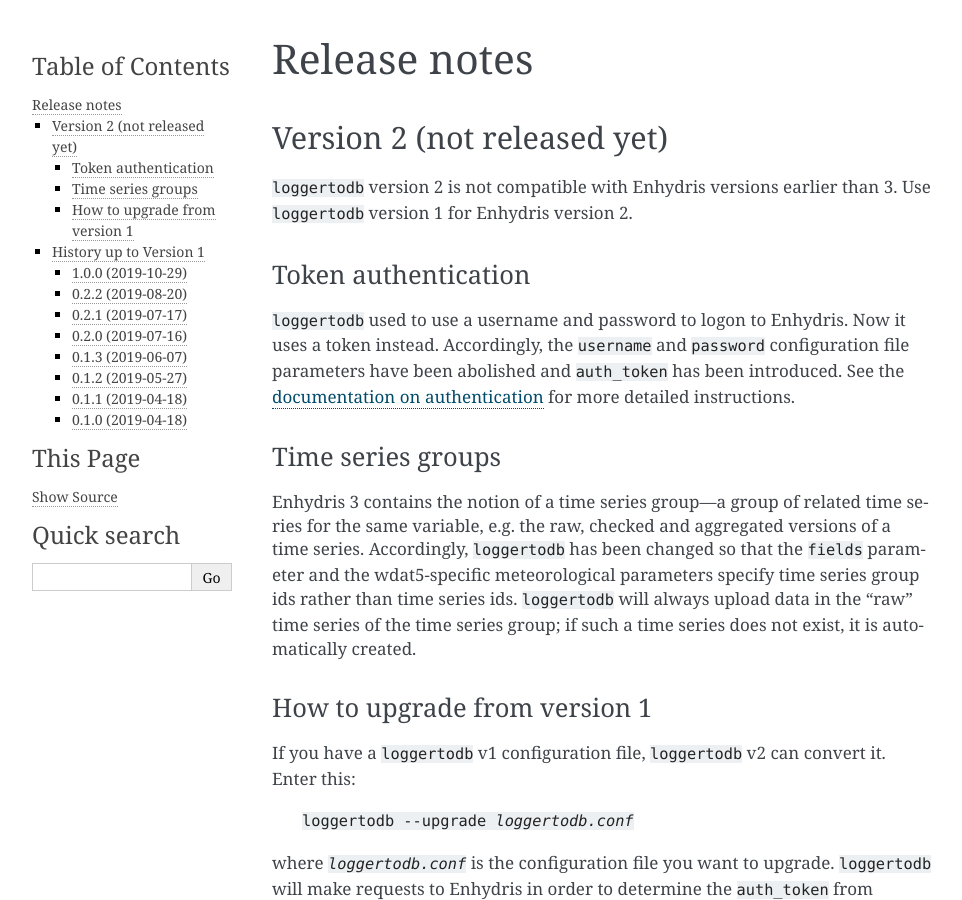
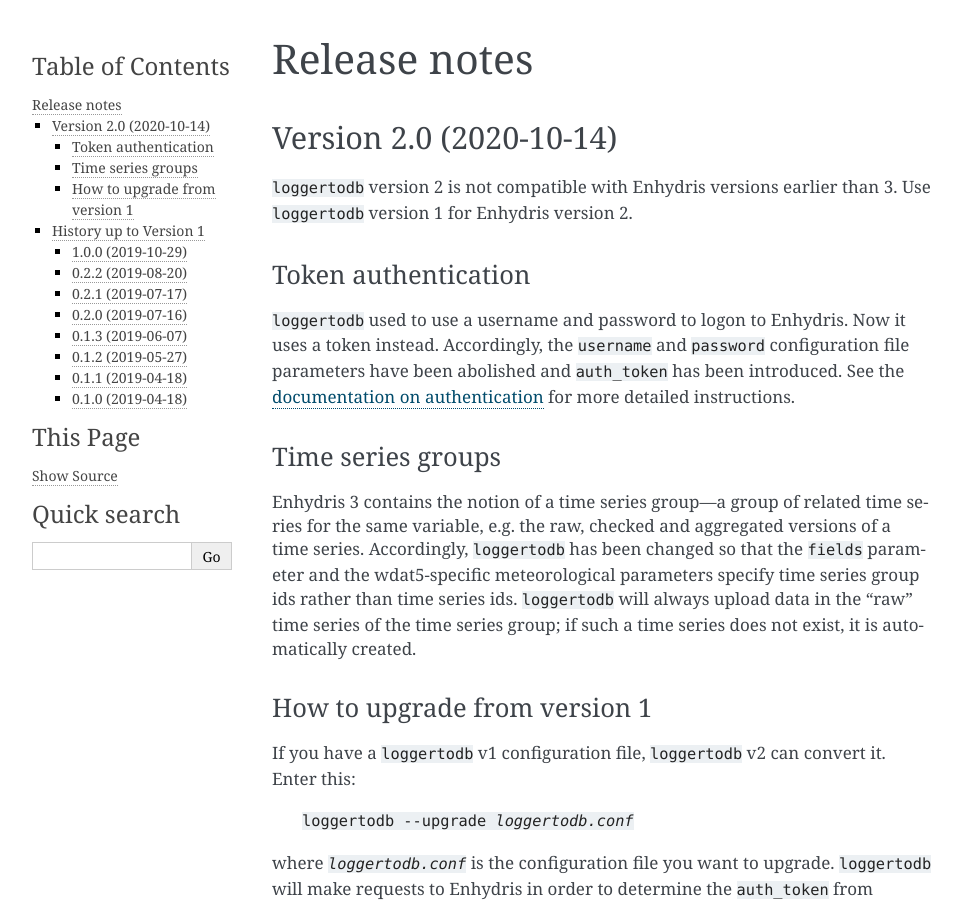
Before and after one commit to openmeteo/loggertodb, a Sphinx documentation site: the page built from docs/release-notes.rst, in a window 1280 px wide and 900 px high. Shown: the whole window, without its empty margins (148-1110 px from the left). Built offline with Sphinx 7.4.7, drawn with Linux system fonts in a browser that asks for light colours.

Commit message:
Prepare release notes for 2.0.0

```diff
--- a/docs/release-notes.rst
+++ b/docs/release-notes.rst
@@ -2,8 +2,8 @@
 Release notes
 =============
 
-Version 2 (not released yet)
-============================
+Version 2.0 (2020-10-14)
+========================
 
 ``loggertodb`` version 2 is not compatible with Enhydris versions
 earlier than 3.  Use ``loggertodb`` version 1 for Enhydris version 2.
```
